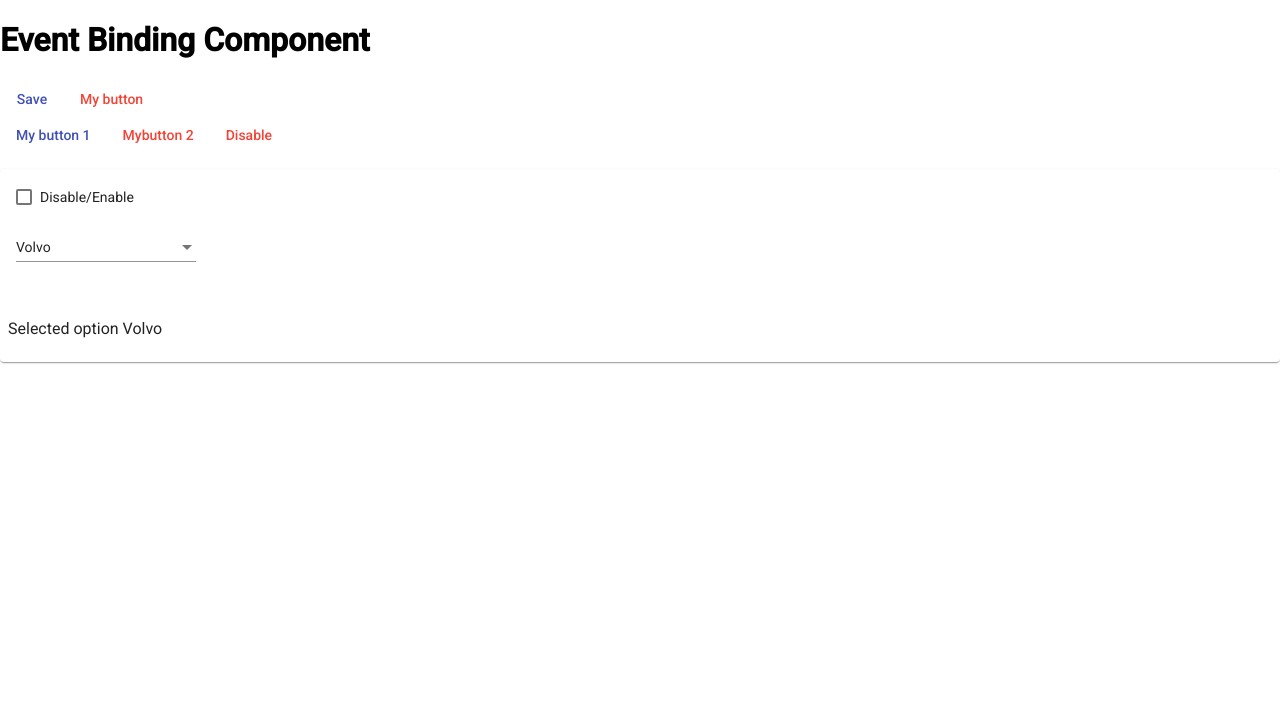
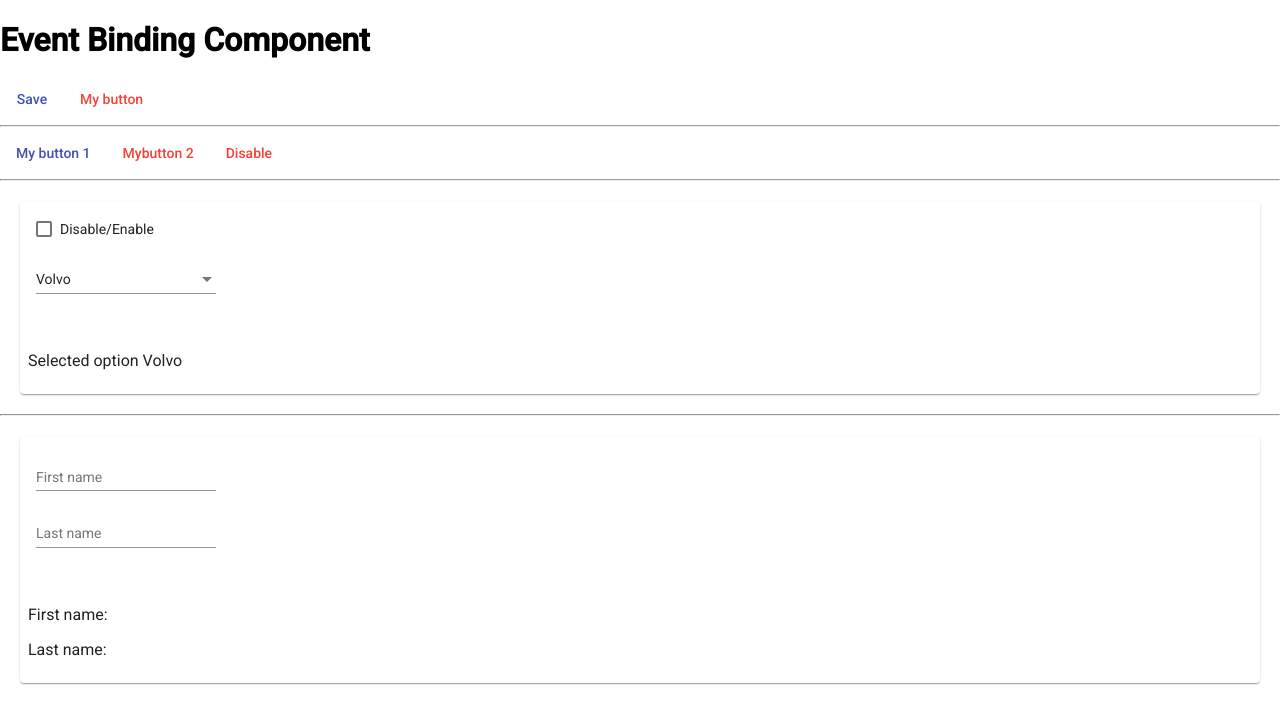
Before and after one commit to mspdl/study--udemy-angular7, an Angular app in the folder myapp/: page / in a window 1280 px wide. Shown: the top 724 px of the page. Built offline with nearby package versions, Linux system fonts and the light colour scheme.

Commit message:
Event Binding com Property Binding

```diff
--- a/myapp/src/app/event-binding/event-binding.component.css
+++ b/myapp/src/app/event-binding/event-binding.component.css
@@ -0,0 +1,3 @@
+mat-card {
+  margin: 20px;
+}
--- a/myapp/src/app/event-binding/event-binding.component.html
+++ b/myapp/src/app/event-binding/event-binding.component.html
@@ -7,6 +7,8 @@
     [value]="spinnerValue">
   </mat-progress-spinner>
 </section>
+
+<hr>
 
 <section>
   <button mat-button color="primary" [disabled]="!btnEnable">My button 1</button>
@@ -19,6 +21,8 @@
     value="0">
   </mat-progress-spinner>
 </section>
+
+<hr>
 
 <section>
   <p>
@@ -49,3 +53,33 @@
     </mat-card>
   </p>
 </section>
+
+<hr>
+
+<section>
+  <p>
+    <mat-card>
+      <mat-card-content>
+        <mat-form-field>
+          <input
+            matInput
+            placeholder="First name"
+            [value]="inputFirstName"
+            (input)="firstNameInputEvent($event)" />
+        </mat-form-field>
+        <br>
+        <mat-form-field>
+          <input
+          matInput
+          placeholder="Last name"
+          [value]="inputLastName"
+          (input)="lastNameInputEvent($event)" />
+        </mat-form-field>
+      </mat-card-content>
+      <mat-card-actions>
+        <p>First name: {{inputFirstName}}</p>
+        <p>Last name: {{inputLastName}}</p>
+      </mat-card-actions>
+    </mat-card>
+  </p>
+</section>
--- a/myapp/src/app/event-binding/event-binding.component.ts
+++ b/myapp/src/app/event-binding/event-binding.component.ts
@@ -22,6 +22,8 @@ export class EventBindingComponent implements OnInit {
   showSecondSpinner = "none"
   selectDisabled = false
   selectedOption = 'Volvo'
+  inputFirstName = ""
+  inputLastName = ""
 
   constructor() { }
 
@@ -62,4 +64,12 @@ export class EventBindingComponent implements OnInit {
     this.selectedOption = event.value
   }
 
+  firstNameInputEvent(event: Event){
+    this.inputFirstName = (event.target as HTMLInputElement).value
+  }
+
+  lastNameInputEvent(event: Event){
+    this.inputLastName = (event.target as HTMLInputElement).value
+  }
+
 }
```
